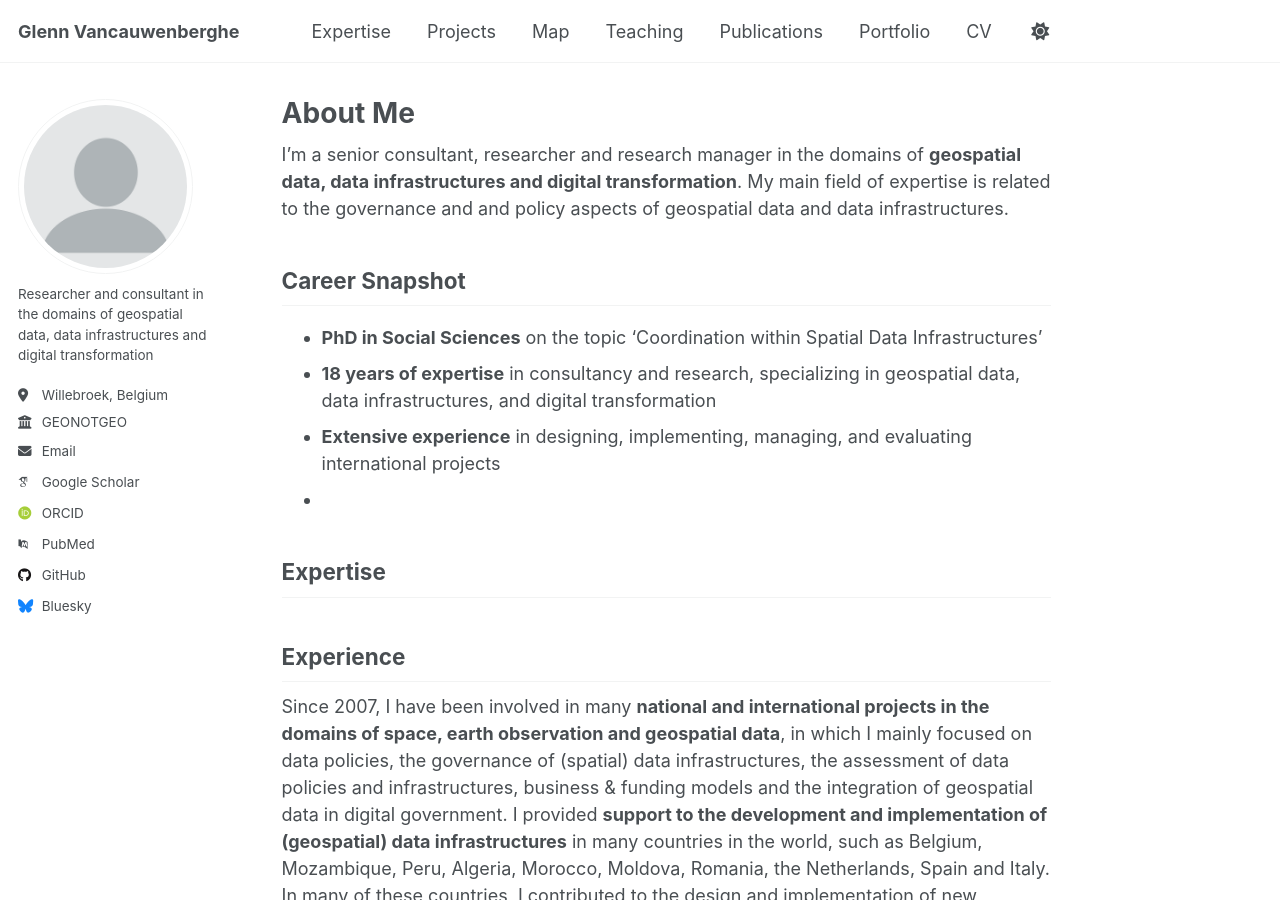
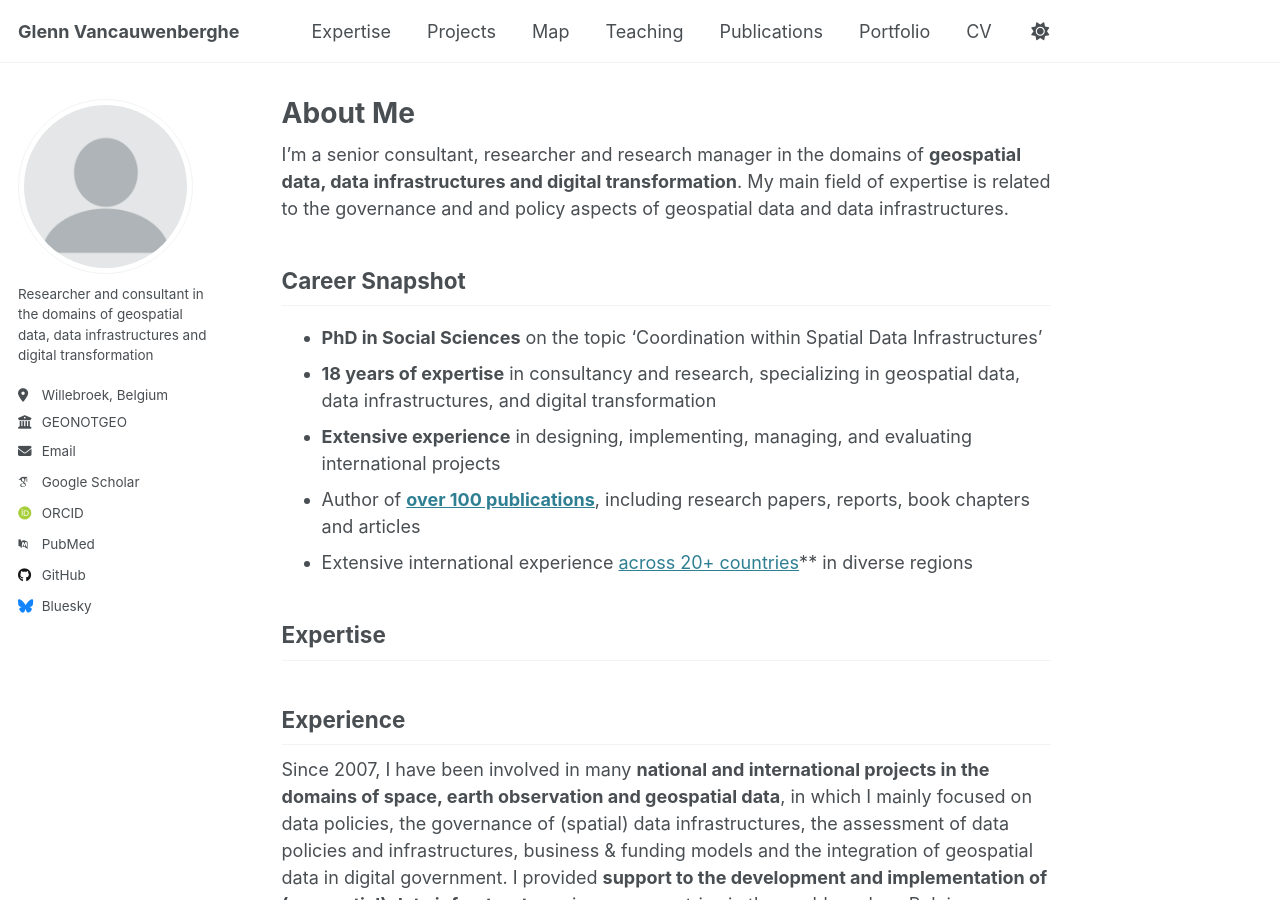
Before and after one commit to GVancauwenberghe/gvancauwenberghe.github.io, a Jekyll site: the page built from _pages/about.md, in a window 1280 px wide and 900 px high. Built offline with Jekyll 4.4.1, drawn with Linux system fonts in a browser that asks for light colours; some web fonts are replaced.

Commit message:
Update about.md

```diff
--- a/_pages/about.md
+++ b/_pages/about.md
@@ -14,7 +14,8 @@ Career Snapshot
 * **PhD in Social Sciences** on the topic 'Coordination within Spatial Data Infrastructures'
 * **18 years of expertise** in consultancy and research, specializing in geospatial data, data infrastructures, and digital transformation
 * **Extensive experience** in designing, implementing, managing, and evaluating international projects
-*
+* Author of **[over 100 publications](/outputs)**, including research papers, reports, book chapters and articles
+* Extensive international experience [across 20+ countries](/talkmap)** in diverse regions
 
 Expertise
 ------
```
